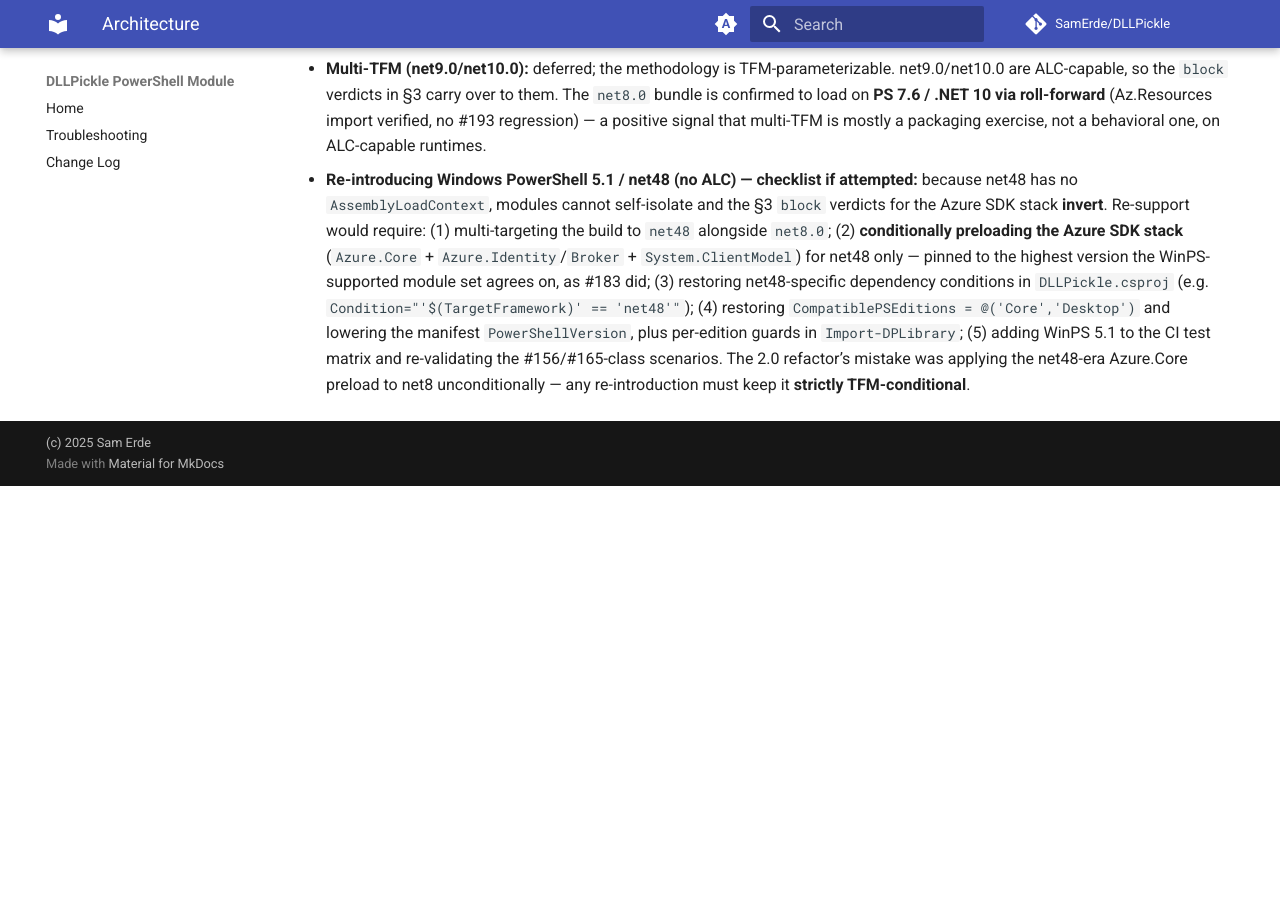
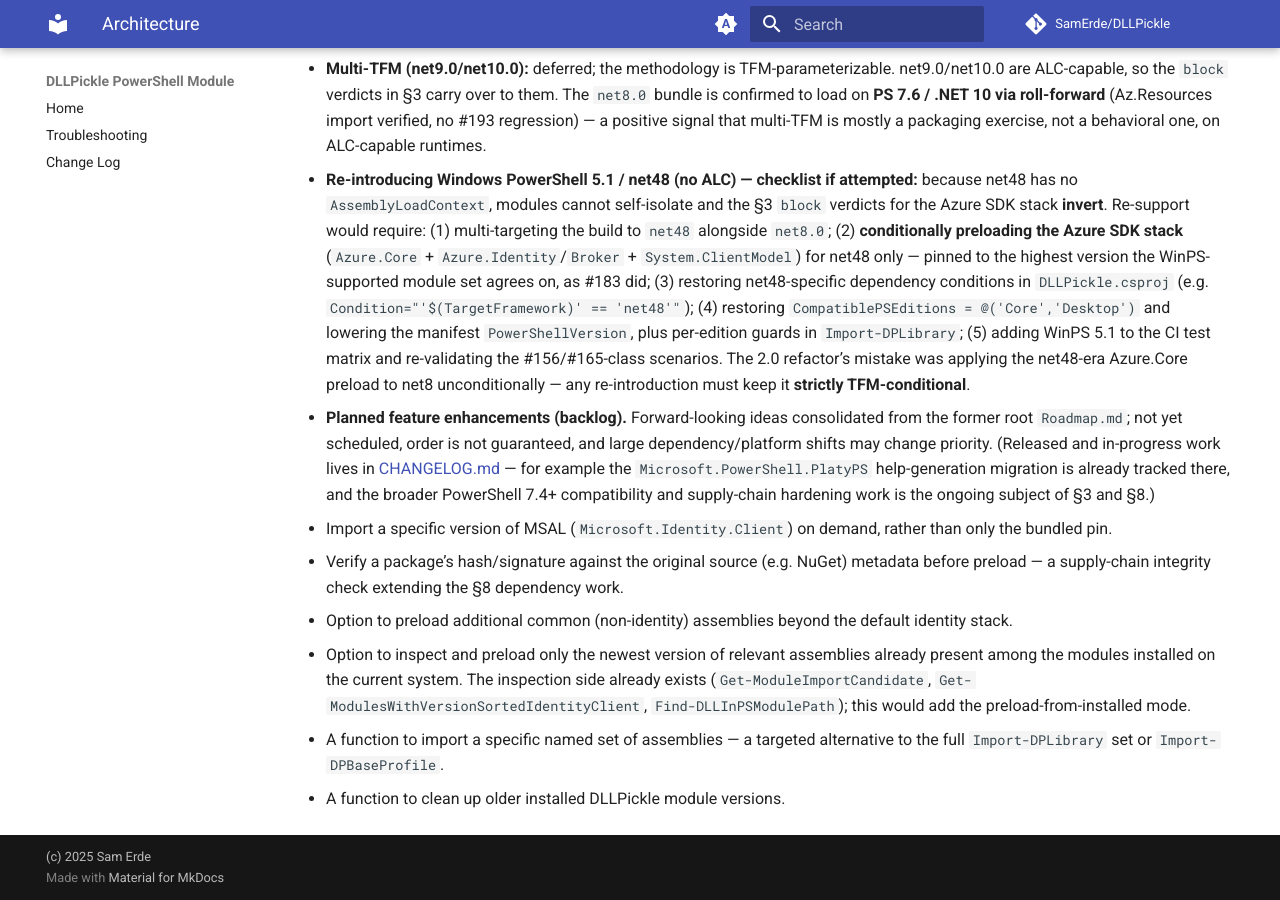
Before and after one commit to SamErde/DLLPickle, an MkDocs documentation site: the page built from docs/Architecture.md, in a window 1280 px wide and 900 px high, scrolled down 5898 px. Built offline with MkDocs 1.6.1 and Material for MkDocs 9.7.7, drawn with Linux system fonts in a browser that asks for light colours; comment, search, counter and statistics services are not loaded; before the commit the page ends 6384 px from its top, so only the background shows below that.

Commit message:
docs: consolidate Roadmap.md into Architecture and remove the root roadmap (#234)
docs: consolidate Roadmap.md into Architecture and remove root roadmap

Fold the forward-looking roadmap into docs/ and drop the standalone root file.

Reviewed each roadmap item:
- Already tracked/done (NOT re-added): the Microsoft.PowerShell.PlatyPS help
  migration (CHANGELOG [Unreleased]); "list installed modules with MSAL"
  (ships as Get-ModulesWithVersionSortedIdentityClient / Get-ModulesWithDependency);
  PowerShell 7.4+ compatibility and dependency/supply-chain hardening (ongoing,
  documented in Architecture sections 3 and 8 and Deep-Dive).
- Truly new (added to Architecture section 9 "Known gaps / follow-ups" as a
  "Planned feature enhancements" backlog): import a specific MSAL version;
  verify package hash/signature vs source metadata; preload additional
  non-identity assemblies; preload-from-installed mode; import a named assembly
  set; clean up older installed DLLPickle versions.

Repoint the README "Project Documentation Map" entry from the removed
Roadmap.md to docs/Architecture.md (also adds the previously-missing
Architecture blueprint link). The CHANGELOG's historical "README and Roadmap"
release note is left intact.

Co-authored-by: Claude Opus 4.8 <noreply@anthropic.com>

```diff
--- a/docs/Architecture.md
+++ b/docs/Architecture.md
@@ -122,3 +122,10 @@ When changing the preload contract, follow this loop:
 - **EXO/Teams ALC ownership** is not yet captured — a bare `Import-Module` doesn't eager-load their identity assemblies; the probe needs a representative `-ProbeCommand`.
 - **Multi-TFM (net9.0/net10.0):** deferred; the methodology is TFM-parameterizable. net9.0/net10.0 are ALC-capable, so the `block` verdicts in §3 carry over to them. The `net8.0` bundle is confirmed to load on **PS 7.6 / .NET 10 via roll-forward** (Az.Resources import verified, no #193 regression) — a positive signal that multi-TFM is mostly a packaging exercise, not a behavioral one, on ALC-capable runtimes.
 - **Re-introducing Windows PowerShell 5.1 / net48 (no ALC) — checklist if attempted:** because net48 has no `AssemblyLoadContext`, modules cannot self-isolate and the §3 `block` verdicts for the Azure SDK stack **invert**. Re-support would require: (1) multi-targeting the build to `net48` alongside `net8.0`; (2) **conditionally preloading the Azure SDK stack** (`Azure.Core` + `Azure.Identity`/`Broker` + `System.ClientModel`) for net48 only — pinned to the highest version the WinPS-supported module set agrees on, as #183 did; (3) restoring net48-specific dependency conditions in `DLLPickle.csproj` (e.g. `Condition="'$(TargetFramework)' == 'net48'"`); (4) restoring `CompatiblePSEditions = @('Core','Desktop')` and lowering the manifest `PowerShellVersion`, plus per-edition guards in `Import-DPLibrary`; (5) adding WinPS 5.1 to the CI test matrix and re-validating the #156/#165-class scenarios. The 2.0 refactor's mistake was applying the net48-era Azure.Core preload to net8 unconditionally — any re-introduction must keep it **strictly TFM-conditional**.
+- **Planned feature enhancements (backlog).** Forward-looking ideas consolidated from the former root `Roadmap.md`; not yet scheduled, order is not guaranteed, and large dependency/platform shifts may change priority. (Released and in-progress work lives in [CHANGELOG.md](../CHANGELOG.md) — for example the `Microsoft.PowerShell.PlatyPS` help-generation migration is already tracked there, and the broader PowerShell 7.4+ compatibility and supply-chain hardening work is the ongoing subject of §3 and §8.)
+  - Import a specific version of MSAL (`Microsoft.Identity.Client`) on demand, rather than only the bundled pin.
+  - Verify a package's hash/signature against the original source (e.g. NuGet) metadata before preload — a supply-chain integrity check extending the §8 dependency work.
+  - Option to preload additional common (non-identity) assemblies beyond the default identity stack.
+  - Option to inspect and preload only the newest version of relevant assemblies already present among the modules installed on the current system. The inspection side already exists (`Get-ModuleImportCandidate`, `Get-ModulesWithVersionSortedIdentityClient`, `Find-DLLInPSModulePath`); this would add the preload-from-installed mode.
+  - A function to import a specific named set of assemblies — a targeted alternative to the full `Import-DPLibrary` set or `Import-DPBaseProfile`.
+  - A function to clean up older installed DLLPickle module versions.
```
Also changed, not shown: README.md (+1 -1 lines), Roadmap.md (deleted, +0 -29 lines).
